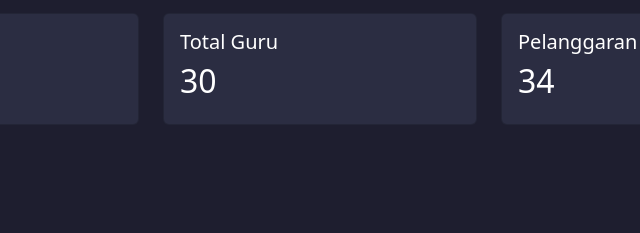
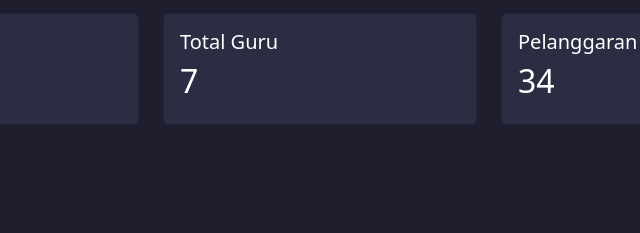
Before and after one commit to alfinadamayanti-pn/sibk, a plain HTML site: page index.html in a window 1280 px wide. Shown: the part 169-402 px from the top of the page, 445-1085 px from the left. Drawn offline with nearby package versions, Linux system fonts and the light colour scheme.

Commit message:
Update index.html

```diff
--- a/index.html
+++ b/index.html
@@ -113,7 +113,7 @@
         <div class="card text-white mb-3">
           <div class="card-body">
             <h5>Total Guru</h5>
-            <h2> 30
+            <h2> 7
 </h2>
           </div>
         </div>
```
